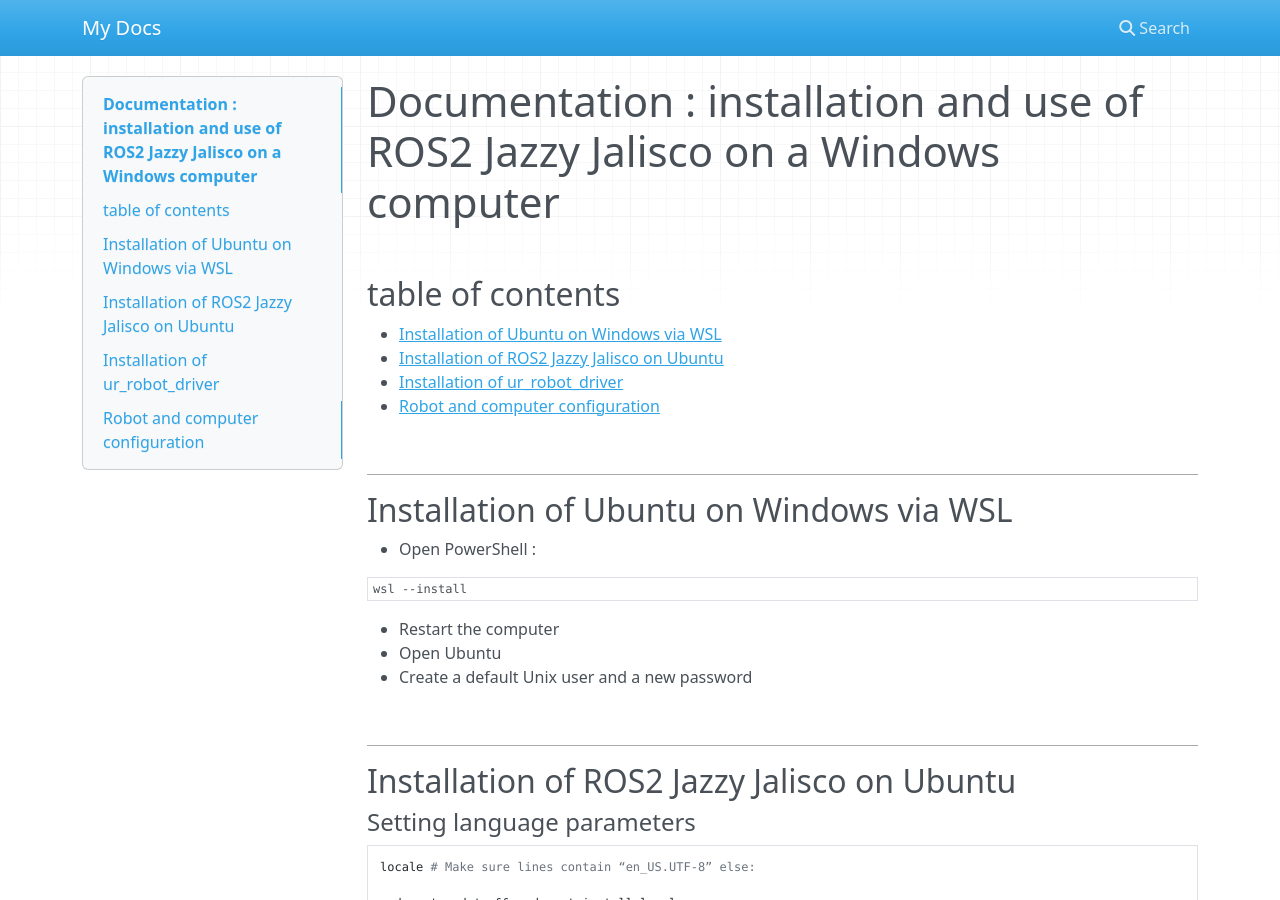
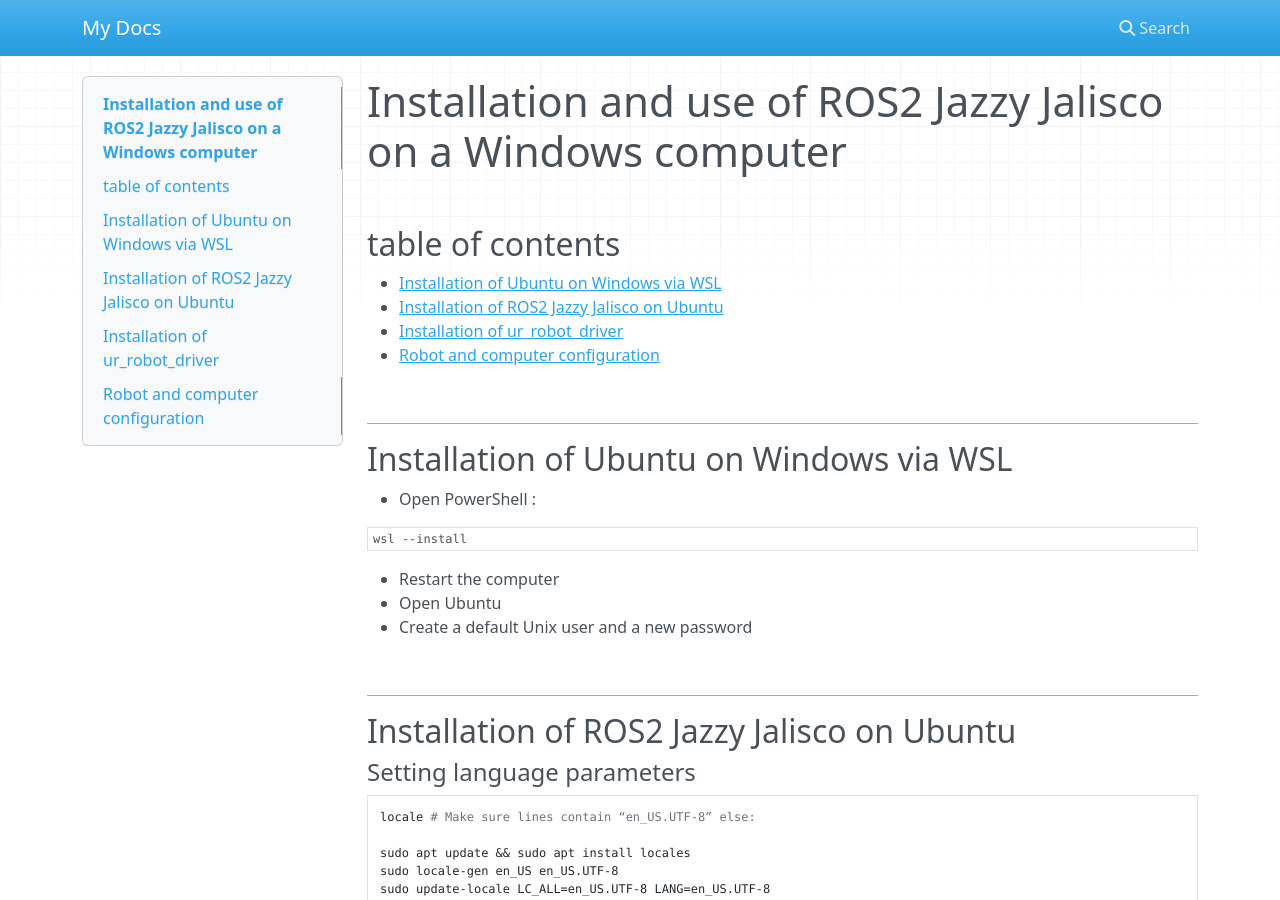
Before and after one commit to laura-gen/documentationROS2, an MkDocs documentation site: the page built from docs/index.md, in a window 1280 px wide and 900 px high. Built offline with MkDocs 1.6.1, drawn with Linux system fonts in a browser that asks for light colours; nearby versions of some CDN libraries.

Commit message:
Mise à jour de index.md

```diff
--- a/docs/index.md
+++ b/docs/index.md
@@ -1,5 +1,5 @@
 
-# Documentation : installation and use of ROS2 Jazzy Jalisco on a Windows computer
+# Installation and use of ROS2 Jazzy Jalisco on a Windows computer
 <br>
 
 ## table of contents
```
